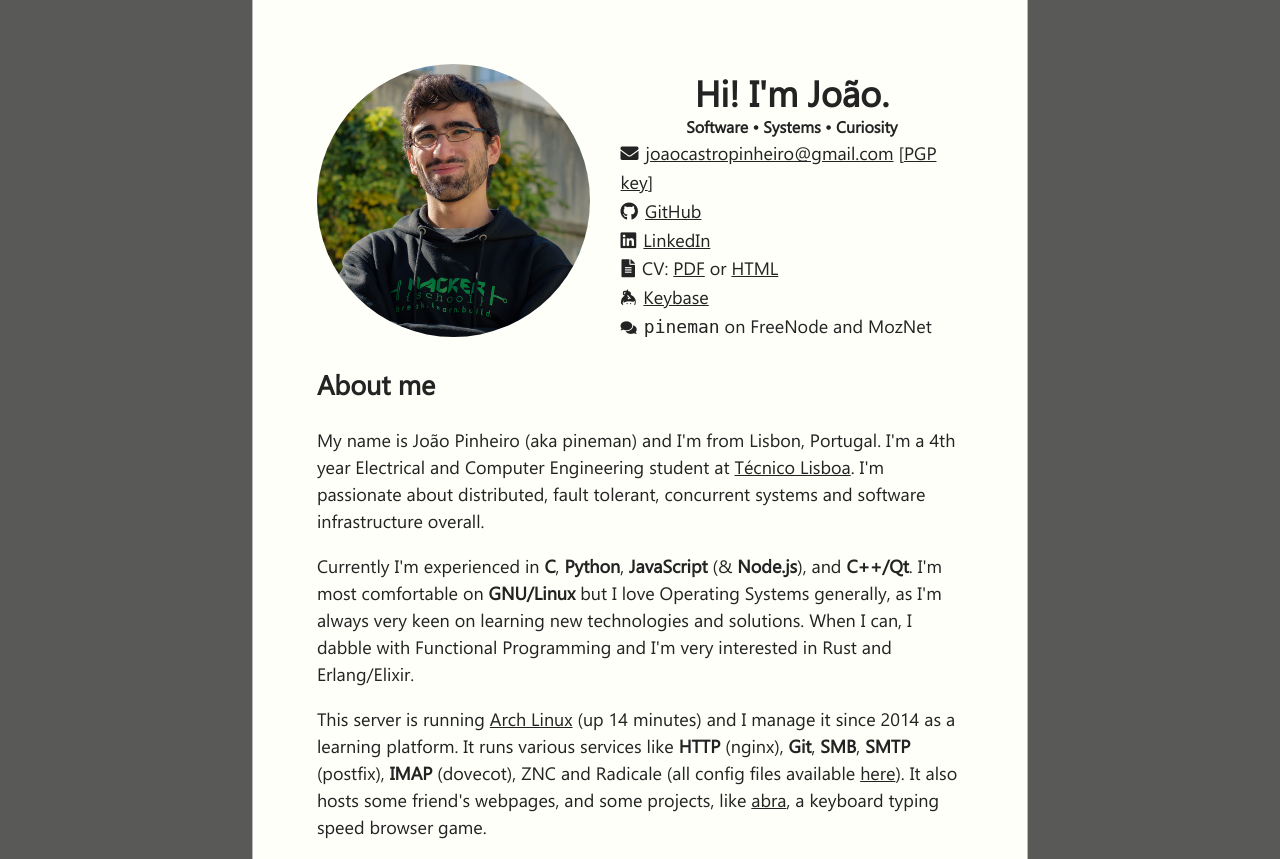
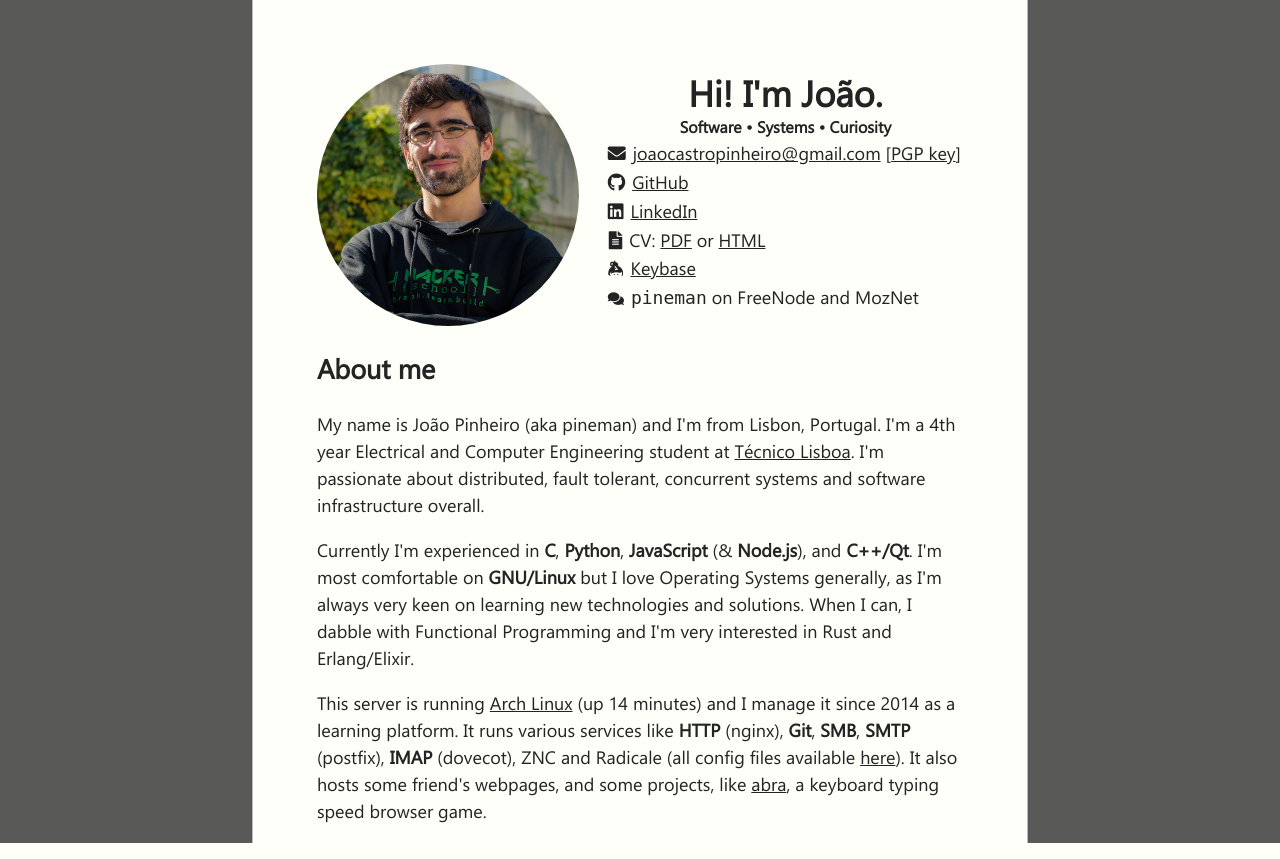
Before and after one commit to pineman/pineman.github.io, a PHP site: page / in a window 1280 px wide. Run offline with PHP 8.4, Linux system fonts and the light colour scheme; style sheets or scripts are compiled from the project's sources; some libraries are stand-ins or nearby versions.

Commit message:
Enough space for header-text in firefox

```diff
--- a/style.less
+++ b/style.less
@@ -58,7 +58,7 @@
 
 header {
 	display: grid;
-	grid-template-columns: 47% 53%;
+	grid-template-columns: 45% 55%;
 	justify-content: center;
 	@media @max-width {
 		grid-template-columns: initial;
```
